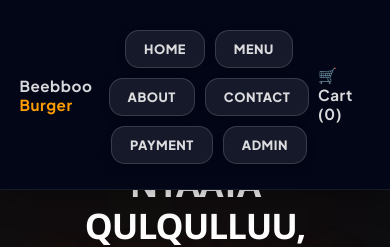
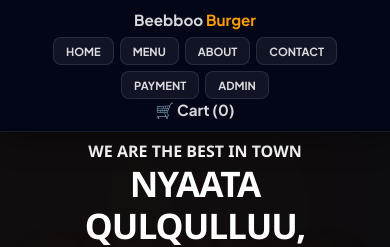
Before and after one commit to sebona9888/beebboo-burger, a React (Vite) app: page / in a window 390 px wide. Shown: the top 247 px of the page. Built offline with nearby package versions, Linux system fonts and the light colour scheme.

Commit message:
Moved navbar to left and fixed mobile text size

```diff
--- a/src/components/Navbar/Navbar.css
+++ b/src/components/Navbar/Navbar.css
@@ -1,100 +1,90 @@
-/* --- NAVBAR PREMIUM UI --- */
+/* --- NAVBAR PREMIUM & COMPACT UI --- */
 
 .navbar {
     display: flex;
     justify-content: space-between;
     align-items: center;
-    padding: 1.2rem 8%;
-    /* Padding bal'isneerra */
+    padding: 1rem 8%;
     background-color: rgba(2, 6, 23, 0.9);
-    /* Xiqqoo akka fuulleetti (Glassy) */
     backdrop-filter: blur(12px);
-    /* Background akka calaqqisu gochuuf */
     position: fixed;
-    /* Gubaatti akka hidhamu */
     top: 0;
     width: 100%;
     z-index: 1000;
     border-bottom: 1px solid rgba(255, 255, 255, 0.08);
-    /* Sarara qalloo babbaxxee */
     box-shadow: 0 4px 30px rgba(0, 0, 0, 0.4);
-    transition: all 0.3s ease;
 }
 
 .navbar a {
     text-decoration: none !important;
     color: rgba(255, 255, 255, 0.85) !important;
-    /* Adii laafaa */
     font-weight: 700;
     font-size: 0.95rem;
     transition: all 0.3s ease;
     font-family: 'Plus Jakarta Sans', sans-serif;
-    letter-spacing: 0.5px;
 }
 
-/* Yeroo Mouse irra kaayan (Hover Effects) */
 .navbar a:hover {
     color: #FFD700 !important;
-    /* Halluu Warqee (Gold) */
     text-shadow: 0 0 15px rgba(255, 215, 0, 0.4);
-    transform: translateY(-2px);
 }
 
 .nav-links {
     display: flex;
-    gap: 35px;
-    /* Gidduu isaanii bal'isneerra */
+    gap: 30px;
     list-style: none;
     align-items: center;
 }
 
-/* --- LOGO STYLE --- */
 .navbar-logo {
-    font-size: 1.6rem;
+    font-size: 1.5rem;
     font-weight: 900;
-    letter-spacing: 2px;
+    letter-spacing: 1px;
     color: #ffffff !important;
     text-transform: uppercase;
     font-family: 'Outfit', sans-serif;
 }
 
-/* --- MOBILE UI OPTIMIZATION (Silkii Irratti) --- */
+/* --- MOBILE COMPACT OPTIMIZATION (Fix for image_3d9974.png) --- */
 @media (max-width: 768px) {
     .navbar {
-        padding: 15px 5% !important;
+        padding: 10px 5% !important;
+        flex-direction: column !important;
+        /* Logo fi Links gadi hiriiru */
         background-color: #020617 !important;
-        /* Mobaayila irratti qulqulluu gooneera */
-        flex-direction: row !important;
-        /* Logo fi Menu wal-bira akka hiriiran */
+    }
+
+    .navbar-logo {
+        font-size: 1.1rem;
+        /* Logo xiqqeessineerra */
     }
 
     .nav-links {
         display: flex;
         flex-wrap: wrap !important;
         justify-content: center;
-        gap: 10px !important;
-        margin-top: 15px !important;
+        gap: 6px !important;
+        /* Gidduu isaanii baay'ee dhiphifneerra */
+        margin-top: 8px !important;
         width: 100%;
-        padding-bottom: 10px;
     }
 
     .nav-links a {
-        background: rgba(255, 255, 255, 0.08) !important;
-        border: 1px solid rgba(255, 255, 255, 0.15) !important;
-        padding: 10px 18px !important;
-        /* Qubaan tuquuf bal'isneerra */
-        border-radius: 14px !important;
-        font-size: 0.8rem !important;
-        font-weight: 800;
+        background: rgba(255, 255, 255, 0.06) !important;
+        border: 1px solid rgba(255, 255, 255, 0.1) !important;
+        padding: 6px 12px !important;
+        /* Kardiwwan dhiphoo gooneerra */
+        border-radius: 8px !important;
+        font-size: 0.7rem !important;
+        /* Qubee xiqqeessineerra */
+        font-weight: 700;
         text-transform: uppercase;
-        display: inline-block;
-        box-shadow: 0 4px 10px rgba(0, 0, 0, 0.2);
+        white-space: nowrap;
     }
 
-    /* Silkii irratti yeroo tuqan akka calaqqisu (Touch State) */
     .nav-links a:active {
-        background: #FFD700 !important;
-        color: #020617 !important;
-        transform: scale(0.95);
+        background: #FF9F1C !important;
+        /* Halluu Beebboo Burger */
+        color: #000 !important;
     }
 }
```
